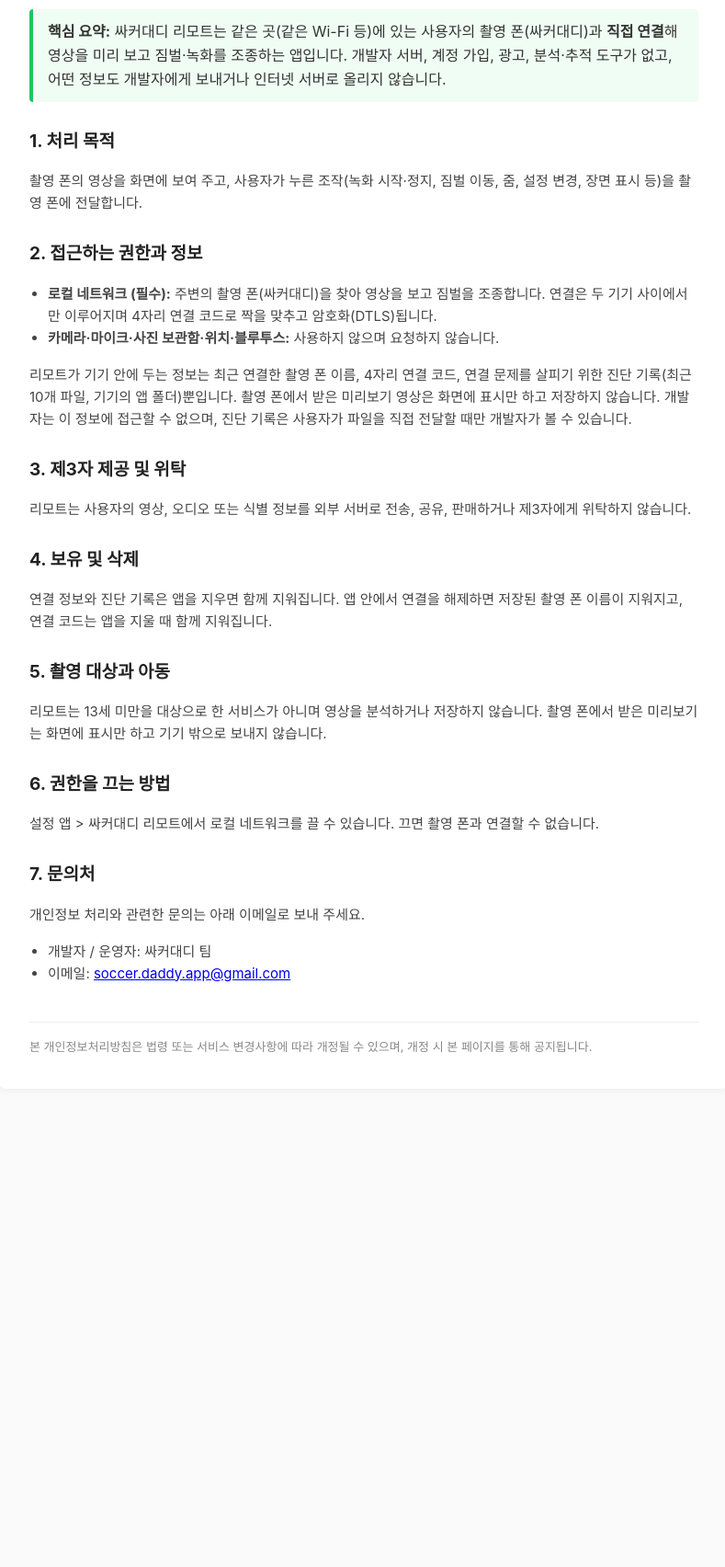
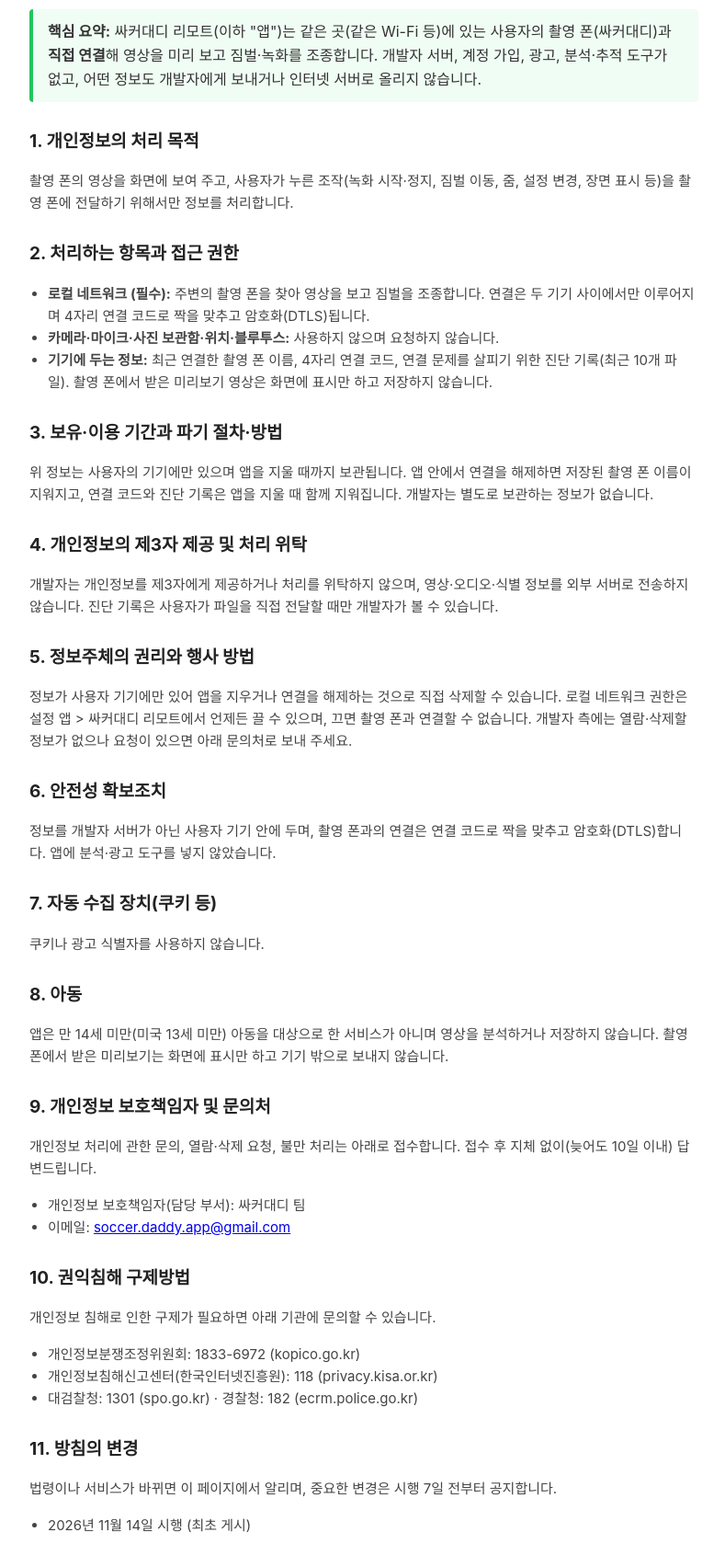
Before and after one commit to soccer-daddy-app/privacy, a plain HTML site: page remote/index.html in a window 1280 px wide. Shown: the part 180-1884 px from the top of the page at 92% size, without its empty margins (244-1033 px from the left). Before the commit the page ends 1388 px from the top, so only its background shows below. Drawn offline with Linux system fonts and the light colour scheme.

Commit message:
방침을 개인정보 보호법 처리방침 항목(보유·파기, 권리 행사, 안전성 확보조치, 책임자, 구제방법 등)에 맞춰 보완

```diff
--- a/remote/index.html
+++ b/remote/index.html
@@ -60,41 +60,58 @@
     <p>시행일자: 2026년 11월 14일 · 촬영 앱 "싸커대디"의 방침은 <a href="../">여기</a>에 있습니다.</p>
 
     <div class="highlight">
-      <strong>핵심 요약:</strong> 싸커대디 리모트는 같은 곳(같은 Wi-Fi 등)에 있는 사용자의 촬영 폰(싸커대디)과 <strong>직접 연결</strong>해 영상을 미리 보고 짐벌·녹화를 조종하는 앱입니다. 개발자 서버, 계정 가입, 광고, 분석·추적 도구가 없고, 어떤 정보도 개발자에게 보내거나 인터넷 서버로 올리지 않습니다.
+      <strong>핵심 요약:</strong> 싸커대디 리모트(이하 "앱")는 같은 곳(같은 Wi-Fi 등)에 있는 사용자의 촬영 폰(싸커대디)과 <strong>직접 연결</strong>해 영상을 미리 보고 짐벌·녹화를 조종합니다. 개발자 서버, 계정 가입, 광고, 분석·추적 도구가 없고, 어떤 정보도 개발자에게 보내거나 인터넷 서버로 올리지 않습니다.
     </div>
 
-    <h2>1. 처리 목적</h2>
-    <p>촬영 폰의 영상을 화면에 보여 주고, 사용자가 누른 조작(녹화 시작·정지, 짐벌 이동, 줌, 설정 변경, 장면 표시 등)을 촬영 폰에 전달합니다.</p>
+    <h2>1. 개인정보의 처리 목적</h2>
+    <p>촬영 폰의 영상을 화면에 보여 주고, 사용자가 누른 조작(녹화 시작·정지, 짐벌 이동, 줌, 설정 변경, 장면 표시 등)을 촬영 폰에 전달하기 위해서만 정보를 처리합니다.</p>
 
-    <h2>2. 접근하는 권한과 정보</h2>
+    <h2>2. 처리하는 항목과 접근 권한</h2>
     <ul>
-      <li><strong>로컬 네트워크 (필수):</strong> 주변의 촬영 폰(싸커대디)을 찾아 영상을 보고 짐벌을 조종합니다. 연결은 두 기기 사이에서만 이루어지며 4자리 연결 코드로 짝을 맞추고 암호화(DTLS)됩니다.</li>
+      <li><strong>로컬 네트워크 (필수):</strong> 주변의 촬영 폰을 찾아 영상을 보고 짐벌을 조종합니다. 연결은 두 기기 사이에서만 이루어지며 4자리 연결 코드로 짝을 맞추고 암호화(DTLS)됩니다.</li>
       <li><strong>카메라·마이크·사진 보관함·위치·블루투스:</strong> 사용하지 않으며 요청하지 않습니다.</li>
+      <li><strong>기기에 두는 정보:</strong> 최근 연결한 촬영 폰 이름, 4자리 연결 코드, 연결 문제를 살피기 위한 진단 기록(최근 10개 파일). 촬영 폰에서 받은 미리보기 영상은 화면에 표시만 하고 저장하지 않습니다.</li>
     </ul>
-    <p>리모트가 기기 안에 두는 정보는 최근 연결한 촬영 폰 이름, 4자리 연결 코드, 연결 문제를 살피기 위한 진단 기록(최근 10개 파일, 기기의 앱 폴더)뿐입니다. 촬영 폰에서 받은 미리보기 영상은 화면에 표시만 하고 저장하지 않습니다. 개발자는 이 정보에 접근할 수 없으며, 진단 기록은 사용자가 파일을 직접 전달할 때만 개발자가 볼 수 있습니다.</p>
 
-    <h2>3. 제3자 제공 및 위탁</h2>
-    <p>리모트는 사용자의 영상, 오디오 또는 식별 정보를 외부 서버로 전송, 공유, 판매하거나 제3자에게 위탁하지 않습니다.</p>
+    <h2>3. 보유·이용 기간과 파기 절차·방법</h2>
+    <p>위 정보는 사용자의 기기에만 있으며 앱을 지울 때까지 보관됩니다. 앱 안에서 연결을 해제하면 저장된 촬영 폰 이름이 지워지고, 연결 코드와 진단 기록은 앱을 지울 때 함께 지워집니다. 개발자는 별도로 보관하는 정보가 없습니다.</p>
 
-    <h2>4. 보유 및 삭제</h2>
-    <p>연결 정보와 진단 기록은 앱을 지우면 함께 지워집니다. 앱 안에서 연결을 해제하면 저장된 촬영 폰 이름이 지워지고, 연결 코드는 앱을 지울 때 함께 지워집니다.</p>
+    <h2>4. 개인정보의 제3자 제공 및 처리 위탁</h2>
+    <p>개발자는 개인정보를 제3자에게 제공하거나 처리를 위탁하지 않으며, 영상·오디오·식별 정보를 외부 서버로 전송하지 않습니다. 진단 기록은 사용자가 파일을 직접 전달할 때만 개발자가 볼 수 있습니다.</p>
 
-    <h2>5. 촬영 대상과 아동</h2>
-    <p>리모트는 13세 미만을 대상으로 한 서비스가 아니며 영상을 분석하거나 저장하지 않습니다. 촬영 폰에서 받은 미리보기는 화면에 표시만 하고 기기 밖으로 보내지 않습니다.</p>
+    <h2>5. 정보주체의 권리와 행사 방법</h2>
+    <p>정보가 사용자 기기에만 있어 앱을 지우거나 연결을 해제하는 것으로 직접 삭제할 수 있습니다. 로컬 네트워크 권한은 설정 앱 &gt; 싸커대디 리모트에서 언제든 끌 수 있으며, 끄면 촬영 폰과 연결할 수 없습니다. 개발자 측에는 열람·삭제할 정보가 없으나 요청이 있으면 아래 문의처로 보내 주세요.</p>
 
-    <h2>6. 권한을 끄는 방법</h2>
-    <p>설정 앱 &gt; 싸커대디 리모트에서 로컬 네트워크를 끌 수 있습니다. 끄면 촬영 폰과 연결할 수 없습니다.</p>
+    <h2>6. 안전성 확보조치</h2>
+    <p>정보를 개발자 서버가 아닌 사용자 기기 안에 두며, 촬영 폰과의 연결은 연결 코드로 짝을 맞추고 암호화(DTLS)합니다. 앱에 분석·광고 도구를 넣지 않았습니다.</p>
 
-    <h2>7. 문의처</h2>
-    <p>개인정보 처리와 관련한 문의는 아래 이메일로 보내 주세요.</p>
+    <h2>7. 자동 수집 장치(쿠키 등)</h2>
+    <p>쿠키나 광고 식별자를 사용하지 않습니다.</p>
+
+    <h2>8. 아동</h2>
+    <p>앱은 만 14세 미만(미국 13세 미만) 아동을 대상으로 한 서비스가 아니며 영상을 분석하거나 저장하지 않습니다. 촬영 폰에서 받은 미리보기는 화면에 표시만 하고 기기 밖으로 보내지 않습니다.</p>
+
+    <h2>9. 개인정보 보호책임자 및 문의처</h2>
+    <p>개인정보 처리에 관한 문의, 열람·삭제 요청, 불만 처리는 아래로 접수합니다. 접수 후 지체 없이(늦어도 10일 이내) 답변드립니다.</p>
     <ul>
-      <li>개발자 / 운영자: 싸커대디 팀</li>
+      <li>개인정보 보호책임자(담당 부서): 싸커대디 팀</li>
       <li>이메일: <a href="mailto:soccer.daddy.app@gmail.com">soccer.daddy.app@gmail.com</a></li>
     </ul>
 
-    <div class="footer">
-      본 개인정보처리방침은 법령 또는 서비스 변경사항에 따라 개정될 수 있으며, 개정 시 본 페이지를 통해 공지됩니다.
-    </div>
+    <h2>10. 권익침해 구제방법</h2>
+    <p>개인정보 침해로 인한 구제가 필요하면 아래 기관에 문의할 수 있습니다.</p>
+    <ul>
+      <li>개인정보분쟁조정위원회: 1833-6972 (kopico.go.kr)</li>
+      <li>개인정보침해신고센터(한국인터넷진흥원): 118 (privacy.kisa.or.kr)</li>
+      <li>대검찰청: 1301 (spo.go.kr) · 경찰청: 182 (ecrm.police.go.kr)</li>
+    </ul>
+
+    <h2>11. 방침의 변경</h2>
+    <p>법령이나 서비스가 바뀌면 이 페이지에서 알리며, 중요한 변경은 시행 7일 전부터 공지합니다.</p>
+    <ul>
+      <li>2026년 11월 14일 시행 (최초 게시)</li>
+    </ul>
+
   </div>
 </body>
 </html>
```
Also changed, not shown: index.html (+59 -36 lines).
